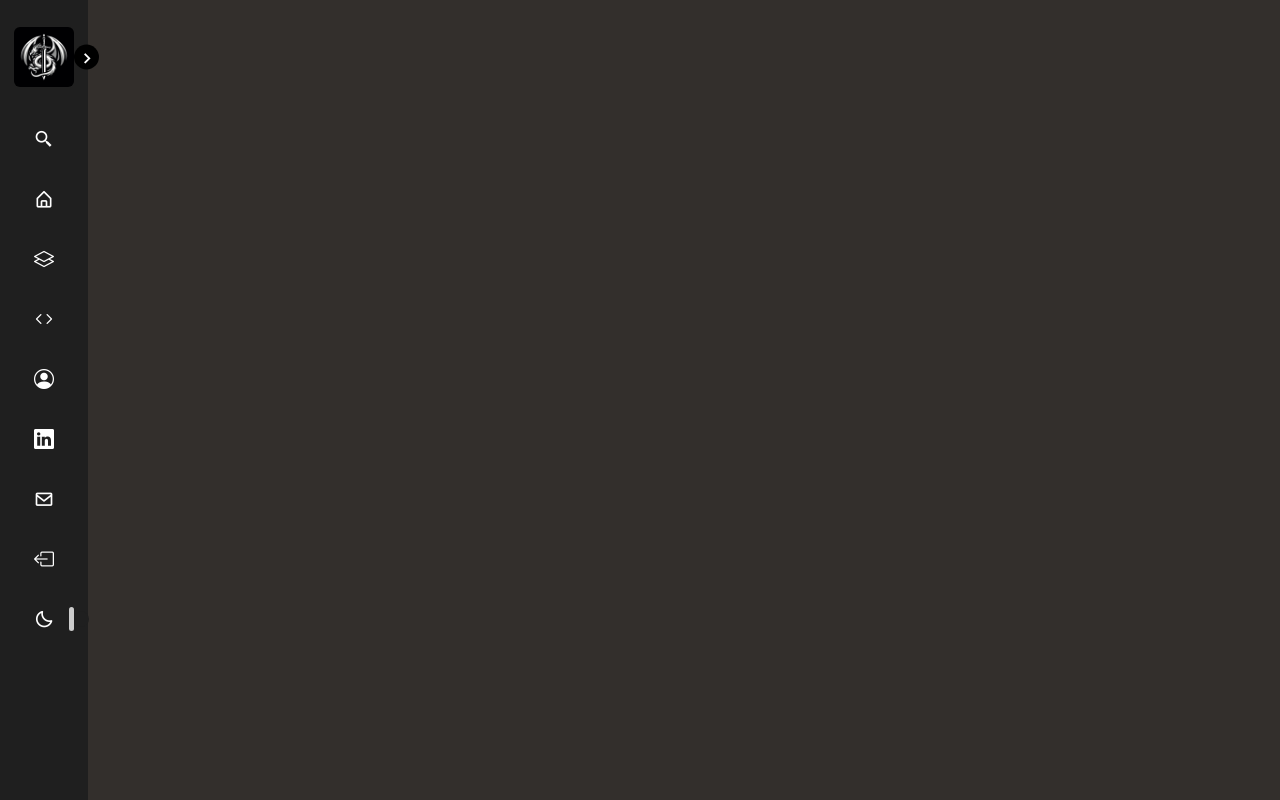
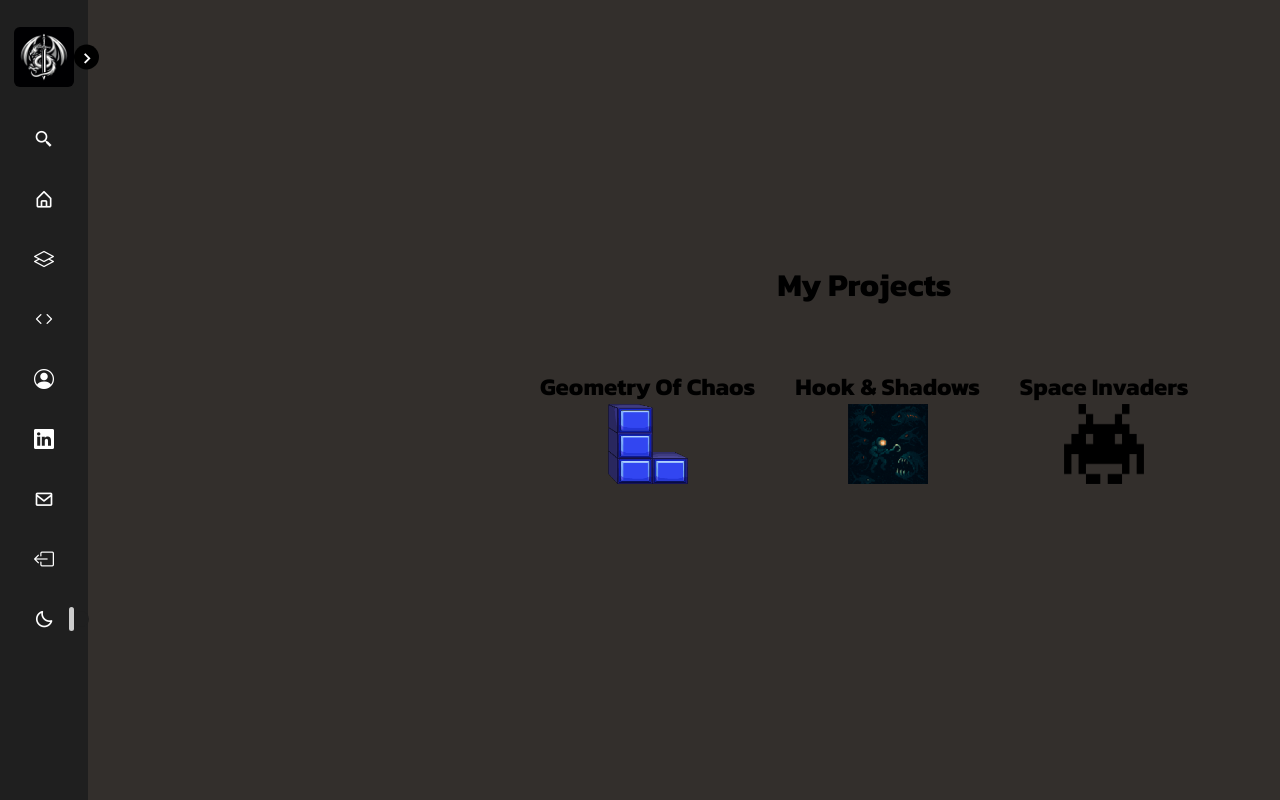
Before and after one commit to victorcn2006/mi-portfolio, a plain HTML site: page HTML/projects.html in a window 1280 px wide. Drawn offline with nearby package versions, Linux system fonts and the light colour scheme.

Commit message:
Update the projects page with my videogame projects

```diff
--- a/HTML/projects.html
+++ b/HTML/projects.html
@@ -45,7 +45,7 @@
             <div class="menu-bar">
                 <div class="menu">
                     <li class="search-box">
-                        <i class='bx bx-search-alt-2 icon' ></i>
+                        <i class='bx bx-search-alt-2 icon'></i>
                         <input type="search" placeholder="Search...">
                     </li>
                     <ul class="menu-links">
@@ -97,7 +97,7 @@
                     <li class="mode">
                         <div class="moon-sun">
                             <i class='bx bx-moon icon moon'></i>
-                            <i class='bx bx-sun icon sun' ></i>
+                            <i class='bx bx-sun icon sun'></i>
                         </div>
                         <span class="mode-text text">Light Mode</span>
                         <div class="toggle-switch">
@@ -107,6 +107,33 @@
                 </div>
             </div>
         </nav>
+        <div class="main-content">
+            <h1 class="padding20">My Projects</h1>
+            <div class="container">
+
+                <div style="text-align: center; margin-bottom: 30px;">
+                    <h2>Geometry Of Chaos</h2>
+                    <a href="https://github.com/victor2006v/Geometry_Of_Chaos">
+                        <img class="icons" src="../Imagenes/Tetromino.png" alt="Geometry_Of_Chaos">
+                    </a>
+                </div>
+
+                <div style="text-align: center; margin-bottom: 30px;">
+                    <h2>Hook & Shadows</h2>
+                    <a href="https://github.com/victor2006v/Hook-Shadows">
+                        <img class="icons" src="../Imagenes/Hook-Shadows.png" alt="Hook-Shadows">
+                    </a>
+                </div>
+
+                <div style="text-align: center; margin-bottom: 30px;">
+                    <h2>Space Invaders</h2>
+                    <a href="https://github.com/victor2006v/SpaceInvaders">
+                        <img class="icons" src="../Imagenes/SpaceInvaders.png" alt="SpaceInvaders">
+                    </a>
+                </div>
+
+            </div>
+        </div>
     </div>
 
 
```
Also changed, not shown: Imagenes/Hook-Shadows.png (added), Imagenes/SpaceInvaders.png (added), Imagenes/Tetromino.png (added).
